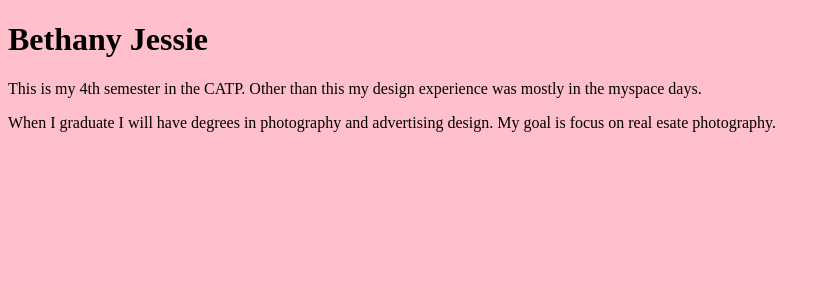
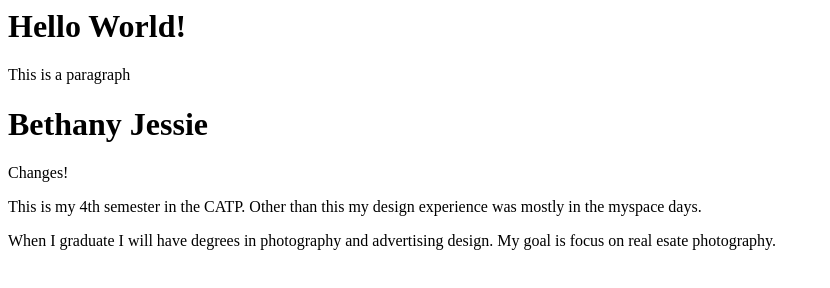
Before and after one commit to Brheajessie/hello, a plain HTML site: page index.html in a window 1280 px wide. Shown: the whole page, without its empty margins (0-830 px from the left). Drawn offline with Linux system fonts and the light colour scheme.

```diff
--- a/index.html
+++ b/index.html
@@ -1,18 +1,22 @@
-<!DOCTYPE html>
 <html lang="en" dir="ltr">
   <head>
     <meta charset="utf-8">
+    <title>This Kinda Sucks</title>
     <title>About Me</title>
     <style>
-    Body {
+    <body> {
         background-color: pink;
     }
     </style>
   </head>
   <body>
 
+      <h1>Hello World!</h1>
+
+      <p>This is a paragraph</p>
       <h1>Bethany Jessie</h1>
 
+      <p>Changes!</p>
       <p>This is my 4th semester in the CATP. Other than this my design experience was mostly in the myspace days.</p>
 
       <p>When I graduate I will have degrees in photography and advertising design. My goal is focus on real esate photography.</p>
```
